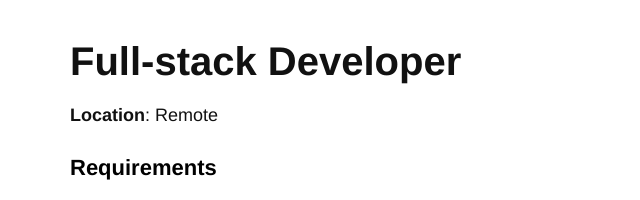
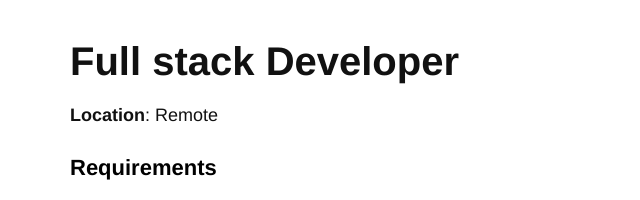
Before and after one commit to Anadea/anadea_jobs, a Gatsby site: page /full-stack-developer/ in a window 1280 px wide. Shown: the part 163-363 px from the top of the page, 0-640 px from the left. Built offline with nearby package versions, Linux system fonts and the light colour scheme; Gatsby itself is replaced by a stand-in of ours.

Commit message:
Update jobs “full-stack-developer”

```diff
--- a/src/jobs/full-stack-developer.md
+++ b/src/jobs/full-stack-developer.md
@@ -1,5 +1,5 @@
 ---
-title: Full-stack Developer
+title: Full stack Developer
 location: Remote
 ---
 ## **Requirements**
```
